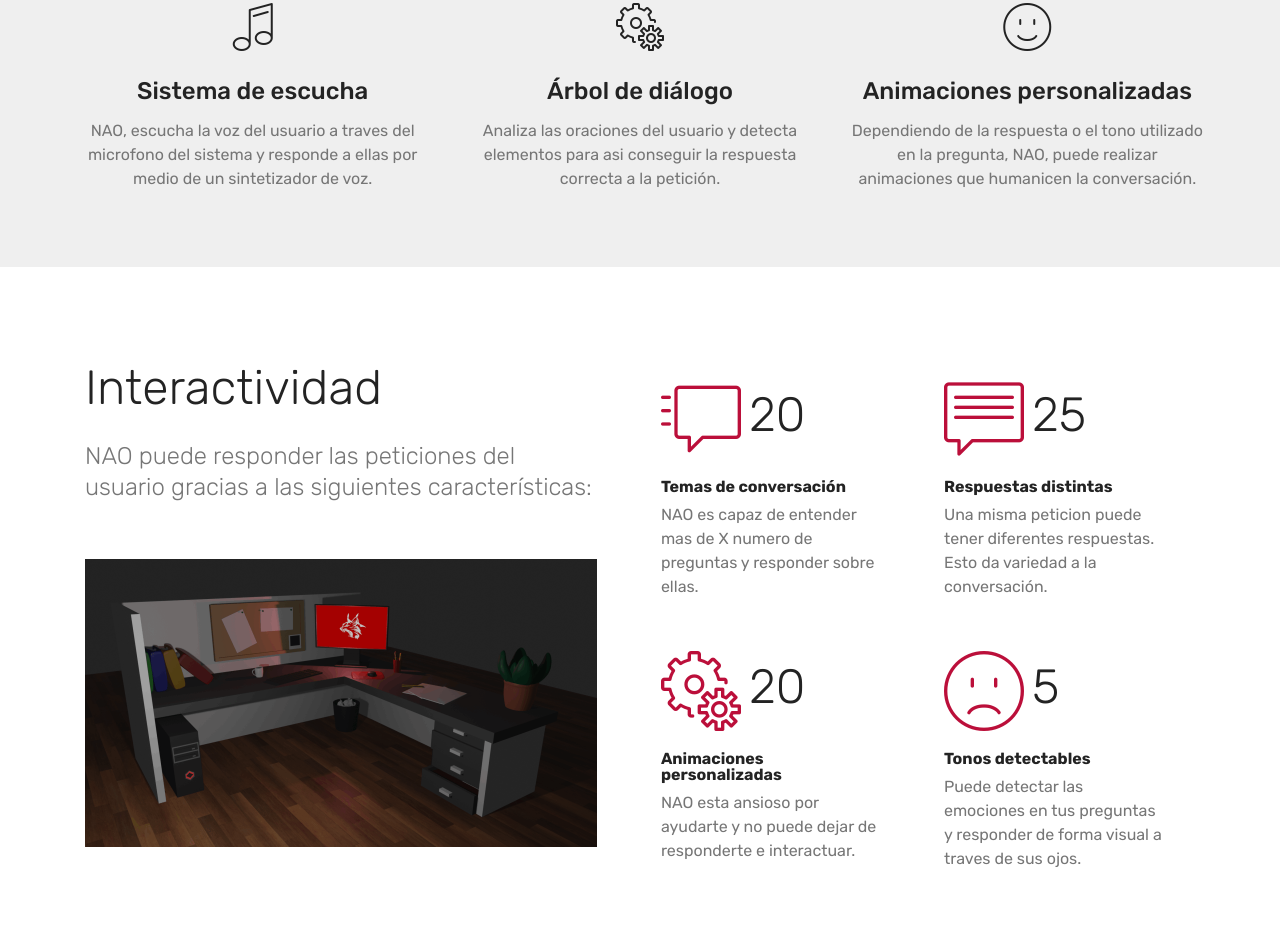
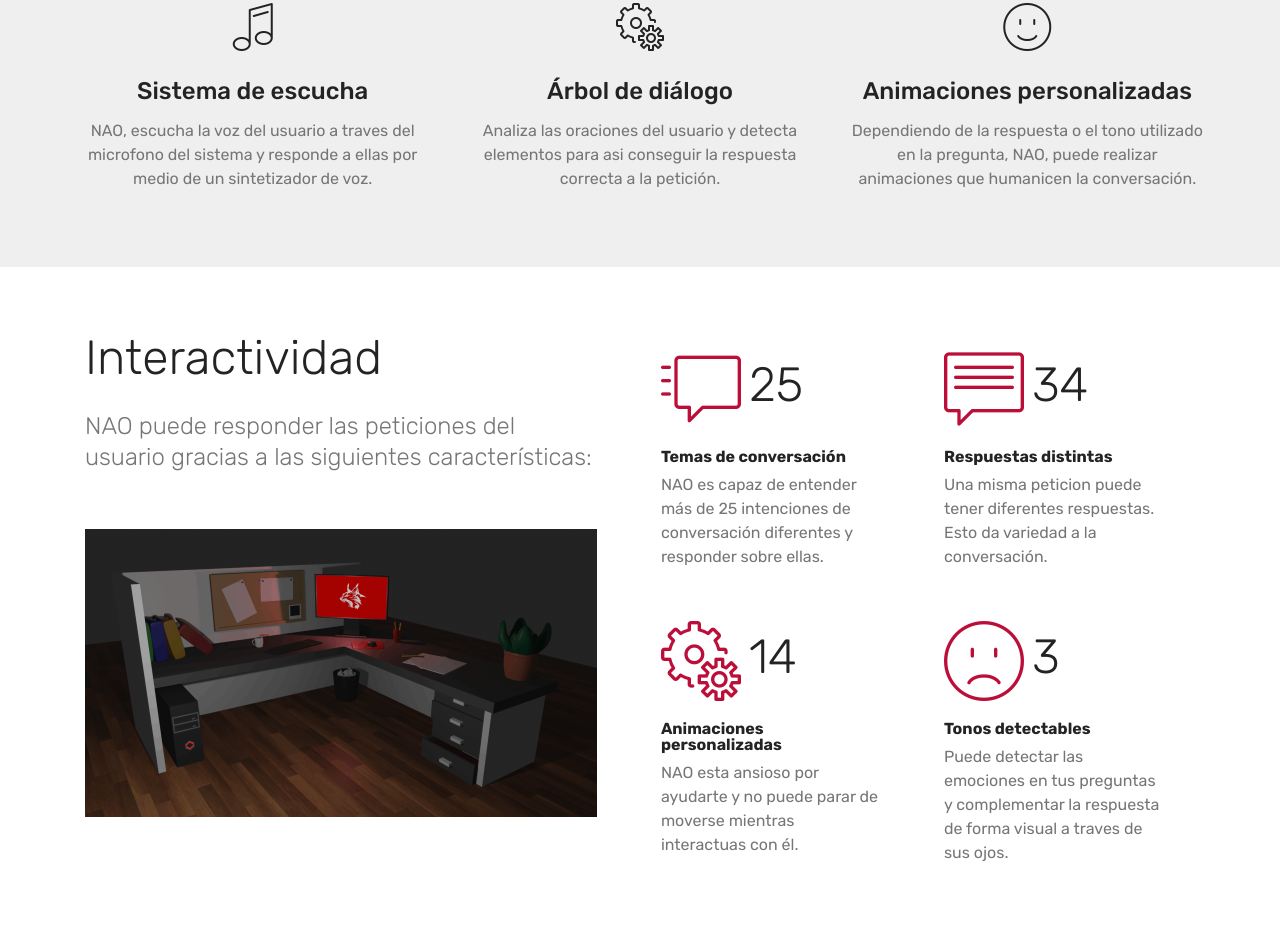
Before and after one commit to ferhuertas/NAO, a plain HTML site: page index.html in a window 1280 px wide. Shown: the part 1431-2360 px from the top of the page. Drawn offline with Linux system fonts and the light colour scheme; files whose address does not match are found by name.

Commit message:
create github pages

```diff
--- a/assets/mobirise/css/mbr-additional.css
+++ b/assets/mobirise/css/mbr-additional.css
@@ -806,8 +806,8 @@ section.lazy-placeholder:after {
   border: 2px solid #bb0f3a;
 }
 .cid-rQoXxcGP1G {
-  padding-top: 60px;
-  padding-bottom: 90px;
+  padding-top: 30px;
+  padding-bottom: 60px;
   background-color: #ffffff;
 }
 .cid-rQoXxcGP1G .mbr-section-subtitle {
--- a/index.html
+++ b/index.html
@@ -66,7 +66,7 @@
     </nav>
 </section>
 
-<section class="engine"><a href="https://mobirise.info/d">website maker</a></section><section class="header6 cid-rQd2urVF71 mbr-fullscreen" data-bg-video="https://www.youtube.com/watch?v=O1AnHjxBHYk&amp;feature=youtu.be&amp;ab_channel=FernandoHuertasOlivares" id="header6-3">
+<section class="engine"><a href="https://mobirise.info/l">free site templates</a></section><section class="header6 cid-rQd2urVF71 mbr-fullscreen" data-bg-video="https://www.youtube.com/watch?v=O1AnHjxBHYk&amp;feature=youtu.be&amp;ab_channel=FernandoHuertasOlivares" id="header6-3">
 
 
 
@@ -411,13 +411,13 @@
                             <div class="card-img pb-3">
                                 <span class="mbr-iconfont pr-2 mbri-help" style="color: rgb(187, 15, 58); fill: rgb(187, 15, 58);"></span>
                                 <h3 class="count py-3 mbr-fonts-style display-2">
-                                    20</h3>
+                                    25</h3>
                             </div>
                             <div class="card-text">
                                 <h4 class="mbr-content-title mbr-bold mbr-fonts-style display-7">
                                     Temas de conversación</h4>
                                 <p class="mbr-content-text mbr-fonts-style display-7">
-                                    NAO es capaz de entender mas de X numero de preguntas y responder sobre ellas.</p>
+                                    NAO es capaz de entender más de 25 intenciones de conversación diferentes y responder sobre ellas.</p>
                             </div>
                         </div>
                     </div>
@@ -426,7 +426,7 @@
                             <div class="card-img pb-3">
                                 <span class="mbr-iconfont pr-2 mbri-chat" style="color: rgb(187, 15, 58); fill: rgb(187, 15, 58);"></span>
                                 <h3 class="count py-3 mbr-fonts-style display-2">
-                                    25</h3>
+                                    34</h3>
                             </div>
                             <div class="card-text">
                                 <h4 class="mbr-content-title mbr-bold mbr-fonts-style display-7">Respuestas distintas</h4>
@@ -439,11 +439,11 @@
                             <div class="card-img pb-3">
                                 <span class="mbr-iconfont pr-2 mbri-setting" style="color: rgb(187, 15, 58); fill: rgb(187, 15, 58);"></span>
                                 <h3 class="count py-3 mbr-fonts-style display-2">
-                                    20</h3>
+                                    14</h3>
                             </div>
                             <div class="card-text">
                                 <h4 class="mbr-content-title mbr-bold mbr-fonts-style display-7">Animaciones personalizadas</h4>
-                                <p class="mbr-content-text mbr-fonts-style display-7">NAO esta ansioso por ayudarte y no puede dejar de responderte e interactuar.</p>
+                                <p class="mbr-content-text mbr-fonts-style display-7">NAO esta ansioso por ayudarte y no puede parar de moverse mientras interactuas con él.</p>
                             </div>
                         </div>
                     </div>
@@ -451,13 +451,11 @@
                         <div class="panel-item p-3">
                             <div class="card-img pb-3">
                                 <span class="mbr-iconfont pr-2 mbri-sad-face" style="color: rgb(187, 15, 58); fill: rgb(187, 15, 58);"></span>
-                                <h3 class="count py-3 mbr-fonts-style display-2">
-                                    5
-                                </h3>
+                                <h3 class="count py-3 mbr-fonts-style display-2">3</h3>
                             </div>
                             <div class="card-texts">
                                 <h4 class="mbr-content-title mbr-bold mbr-fonts-style display-7">Tonos detectables</h4>
-                                <p class="mbr-content-text mbr-fonts-style display-7">Puede detectar las emociones en tus preguntas y responder de forma visual a traves de sus ojos.</p>
+                                <p class="mbr-content-text mbr-fonts-style display-7">Puede detectar las emociones en tus preguntas y complementar la respuesta de forma visual a traves de sus ojos.</p>
                             </div>
                         </div>
                     </div>
```
Also changed, not shown: 1 other file.
